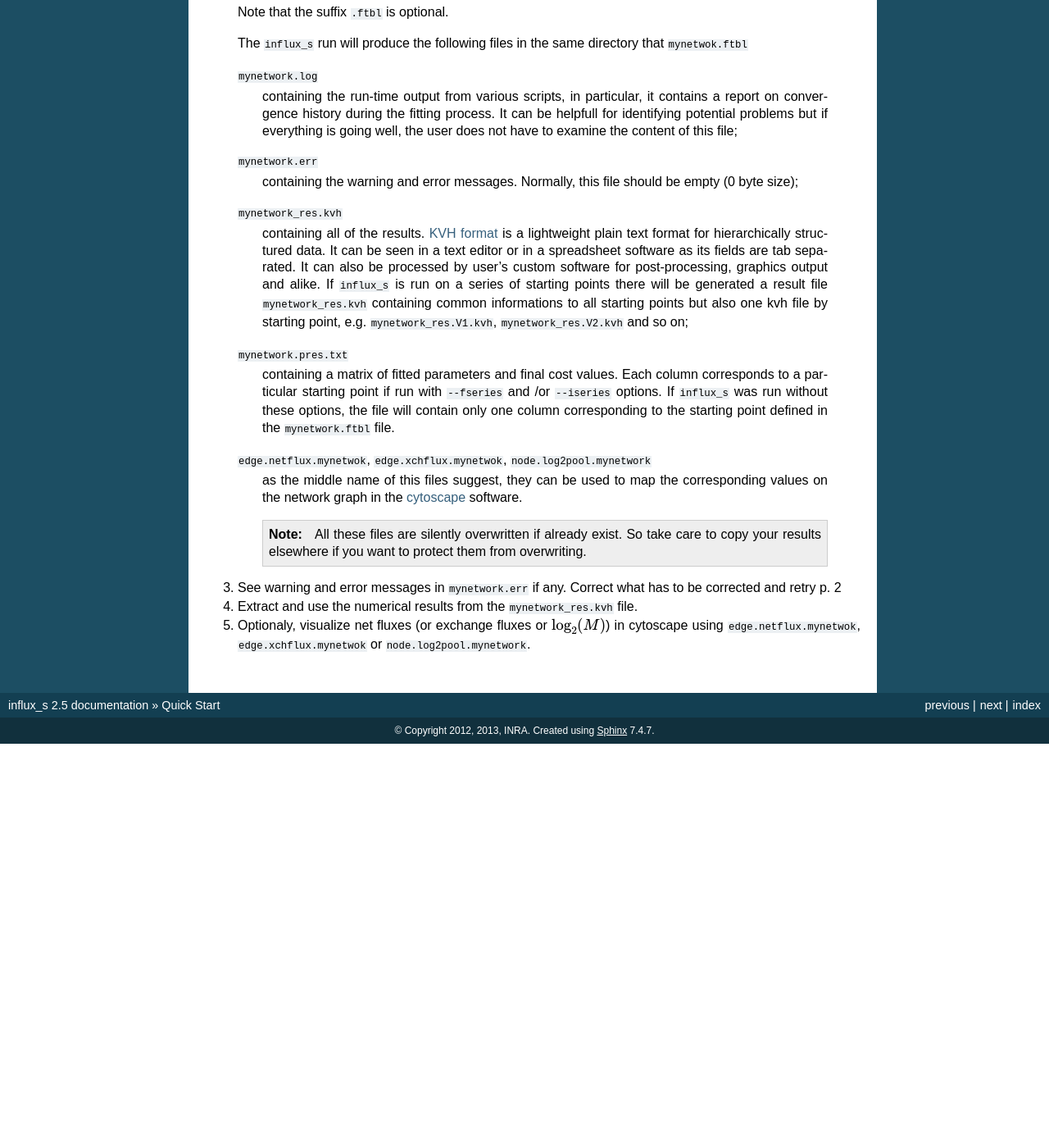
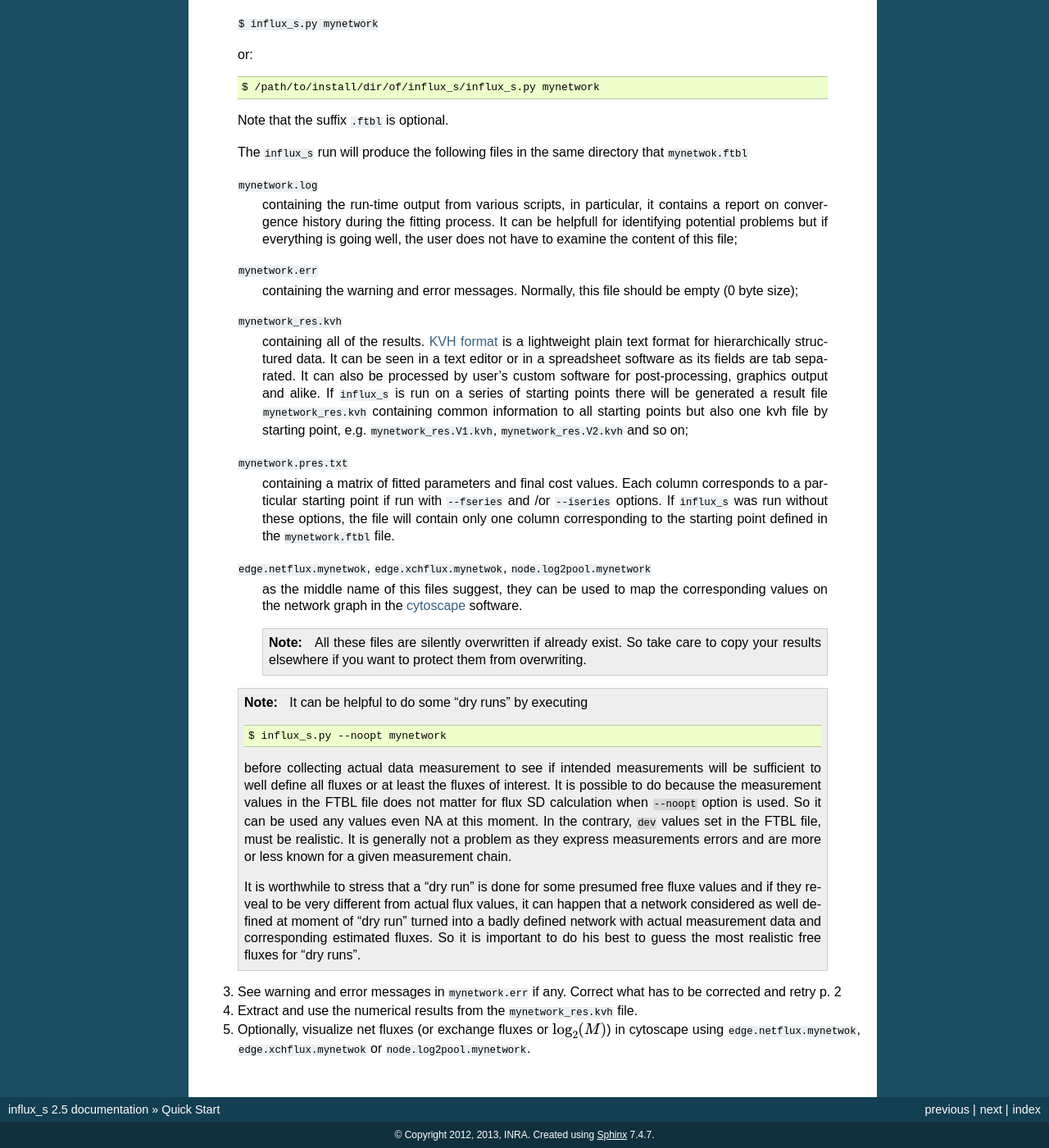
Before and after one commit to sgsokol/influx, a Sphinx documentation site: the page built from doc/quick.rst, in a window 1280 px wide and 1400 px high, scrolled down 397 px. Shown: the whole window at 82% size. Built offline with Sphinx 7.4.7, drawn with Linux system fonts in a browser that asks for light colours; before the commit the page ends 1304 px from its top, so only the background shows below that; some of the changed text lies outside the part shown.

Commit message:
v2.5; NA are allowed; some typos are fixed; "dry run" added;

```diff
--- a/doc/quick.rst
+++ b/doc/quick.rst
@@ -8,11 +8,11 @@
 A basic work-flow with ``influx_s`` is composed of the following steps:
 
 1. Create a FTBL file describing your metabolic reactions, carbon transitions, experimental data and some options. Let call an example file ``mynetwork.ftbl``. The FTBL file must follow syntax rules elaborated for `13CFlux <https://www.13cflux.net/>`_ software. The FTBL file is a plain text file. The syntax rules will be more or less obvious for someone working on metabolism biochemistry. So, to go quickly, you can inspire from an example file ``test/e_coli.ftbl`` distributed with the ``influx_s`` software.
+ .. note:: Staring from the version 2.5, ``NA`` values (as "Non Available") are admitted as measurements values where appropriate. The difference with FTBL where they are simplly omitted is that NA measurments are simulated and are present in the vectors ``simulated unscaled labeling measurements`` and ``simulated scaled labeling measurements`` in the result kvh file.
 
-2. Set your current directory to the directory of ``mynetwork.ftbl`` and run:
- ::
+2. Set your current directory to the directory of ``mynetwork.ftbl`` and run::
 
-  $ influx_s.py mynetwork
+ ``$ influx_s.py mynetwork``
 
  or::
 
@@ -36,7 +36,7 @@
   or in a spreadsheet software as its fields are tab separated. It can also be processed by user's
   custom software for post-processing, graphics output and alike. If ``influx_s``
   is run on a series of starting points there will be generated a result
-  file ``mynetwork_res.kvh`` containing common informations to all starting points
+  file ``mynetwork_res.kvh`` containing common information to all starting points
   but also one kvh file by starting point, e.g. ``mynetwork_res.V1.kvh``,
   ``mynetwork_res.V2.kvh`` and so on;
  ``mynetwork.pres.txt``
@@ -54,8 +54,16 @@
    So take care to copy your results elsewhere if you want to protect them
    from overwriting.
 
+ .. note:: It can be helpful to do some "dry runs" by executing ::
+
+   $ influx_s.py --noopt mynetwork
+
+   before collecting actual data measurement to see if intended measurements will be sufficient to well define all fluxes or at least the fluxes of interest. It is possible to do because the measurement values in the FTBL file does not matter for flux SD calculation when ``--noopt`` option is used. So it can be used any values even NA at this moment. In the contrary, ``dev`` values set in the FTBL file, must be realistic. It is generally not a problem as they express measurements errors and are more or less known for a given measurement chain.
+
+   It is worthwhile to stress that a "dry run" is done for some presumed free fluxe values and if they reveal to be very different from actual flux values, it can happen that a network considered as well defined at moment of "dry run" turned into a badly defined network with actual measurement data and corresponding estimated fluxes. So it is important to do his best to guess the most realistic free fluxes for "dry runs".
+
 3. See warning and error messages in ``mynetwork.err`` if any. Correct what has to be corrected and retry p. 2
 
 4. Extract and use the numerical results from the ``mynetwork_res.kvh`` file.
 
-5. Optionaly, visualize net fluxes (or exchange fluxes or :math:`\log_2(M)`) in cytoscape using ``edge.netflux.mynetwok``, ``edge.xchflux.mynetwok`` or ``node.log2pool.mynetwork``.
+5. Optionally, visualize net fluxes (or exchange fluxes or :math:`\log_2(M)`) in cytoscape using ``edge.netflux.mynetwok``, ``edge.xchflux.mynetwok`` or ``node.log2pool.mynetwork``.
```
